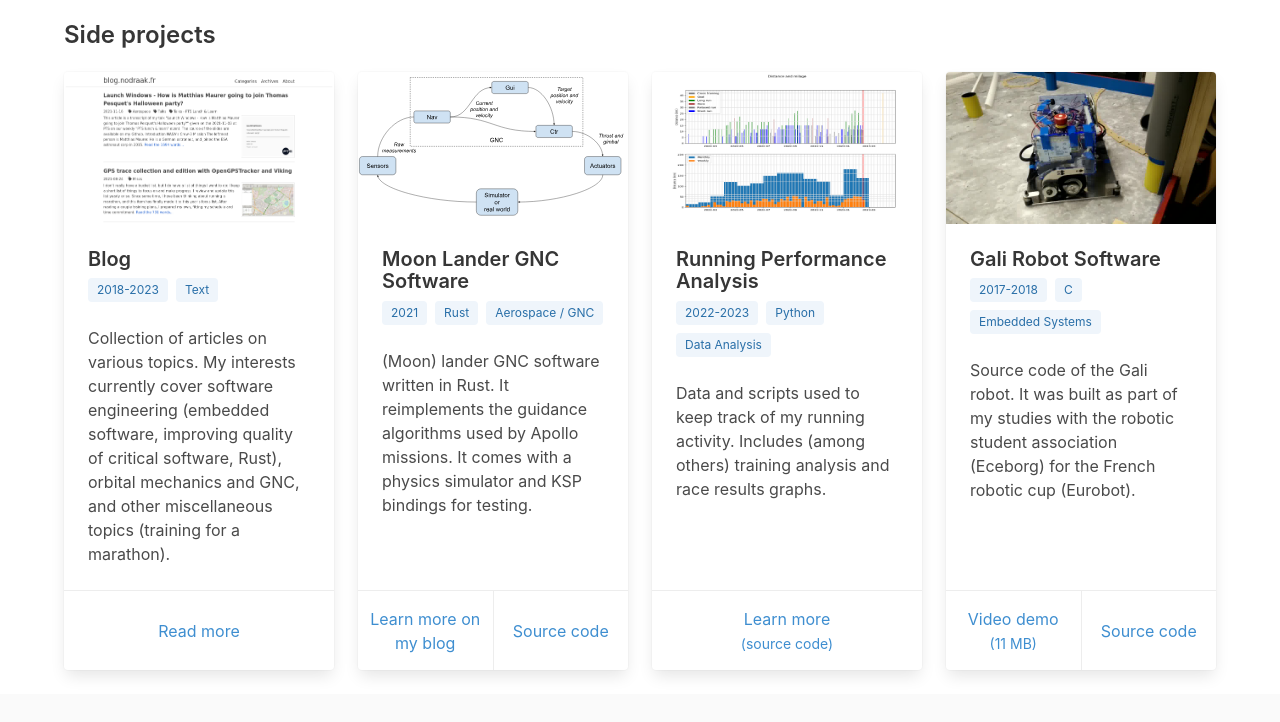
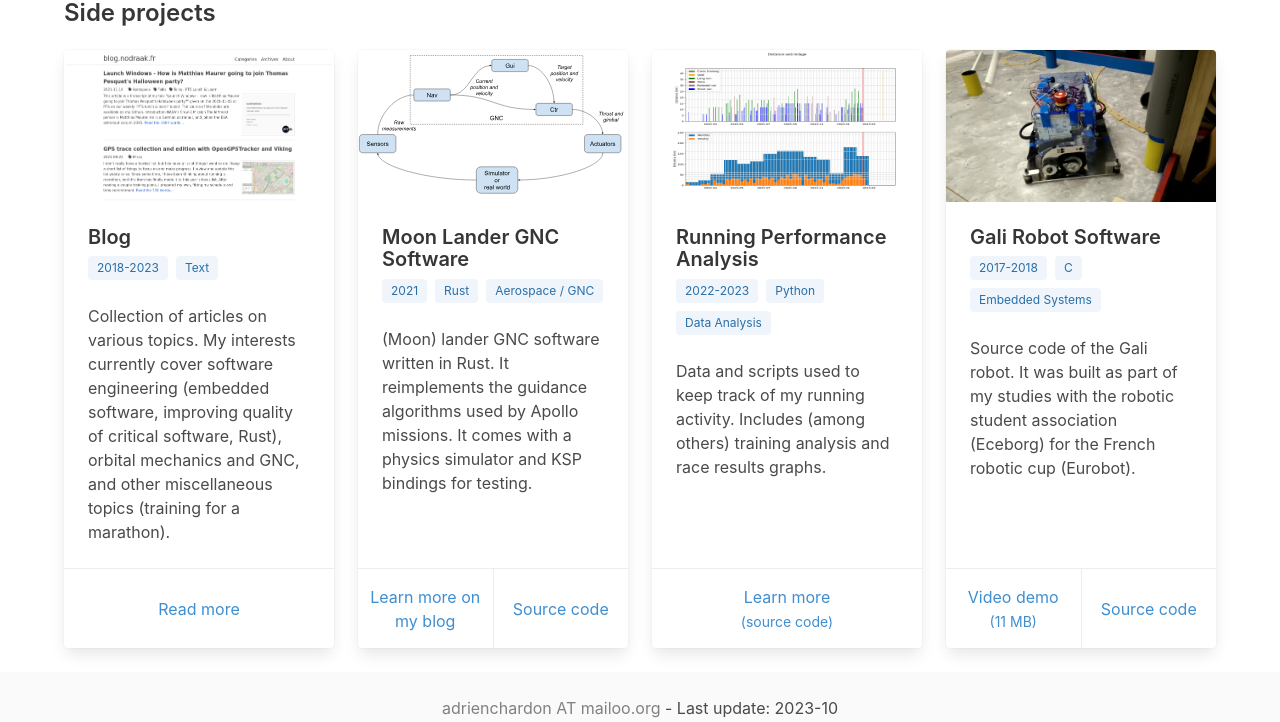
Before and after one commit to Nodraak/CV, a plain HTML site: page static/index.html in a window 1280 px wide. Shown: the part 583-1305 px from the top of the page. Drawn offline with Linux system fonts and the light colour scheme.

```diff
--- a/static/index.html
+++ b/static/index.html
@@ -82,11 +82,13 @@
                         I invest heavily in tooling, to limit errors and free myself form mundane tasks.
                         I like to use and contribute to open source to avoid reinventing the wheel.
                     </p>
+                    <!--
                     <p class="mt-5">
                         <strong>I am currently looking for a position as an aerospace engineer.</strong>
                         I am the most efficient when writing embedded software.
                         But I also have a strong interest in contributing to a project from start to finish (requirements, system engineering, work packages and schedule, testing and validation, operations, ...).
                     </p>
+                    -->
                 </div>
 
                 <!-- CV -->
@@ -290,6 +292,8 @@
                 <a href="mailto:adrienchardon AT mailoo.org">
                     adrienchardon AT mailoo.org
                 </a>
+                -
+                Last update: 2023-10
             </span>
         </div>
         <div class="content has-text-centered">
```
Also changed, not shown: 1 other file.
